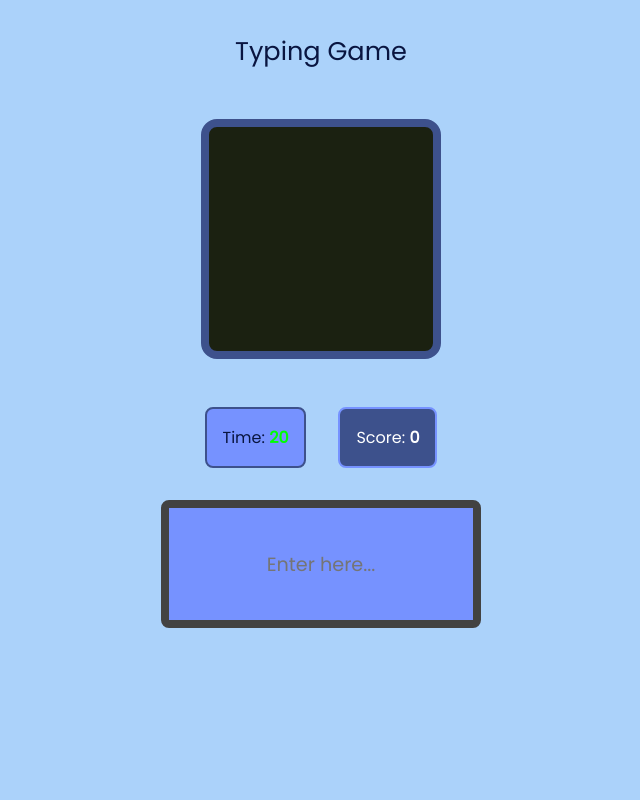
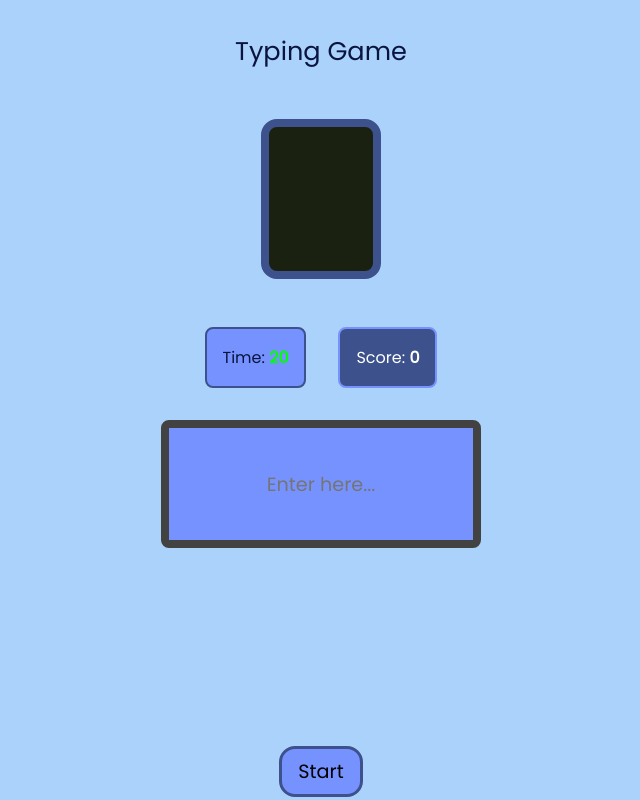
Before and after one commit to IamMattHenry/Typing-Game, a plain HTML site: page index.html in a window 1280 px wide. Shown: the top 800 px of the page, without its empty margins (319-959 px from the left). Drawn offline with Linux system fonts and the light colour scheme; a web font is replaced by a local one.

Commit message:
fixed again

```diff
--- a/style.css
+++ b/style.css
@@ -45,8 +45,8 @@ heading {
 }
 
 .word-box {
-	height: 15rem;
-	width: 15rem;
+	height: 10rem;
+	width: 7.5rem;
 	display: flex;
 	justify-content: center;
 	align-items: center;
```
